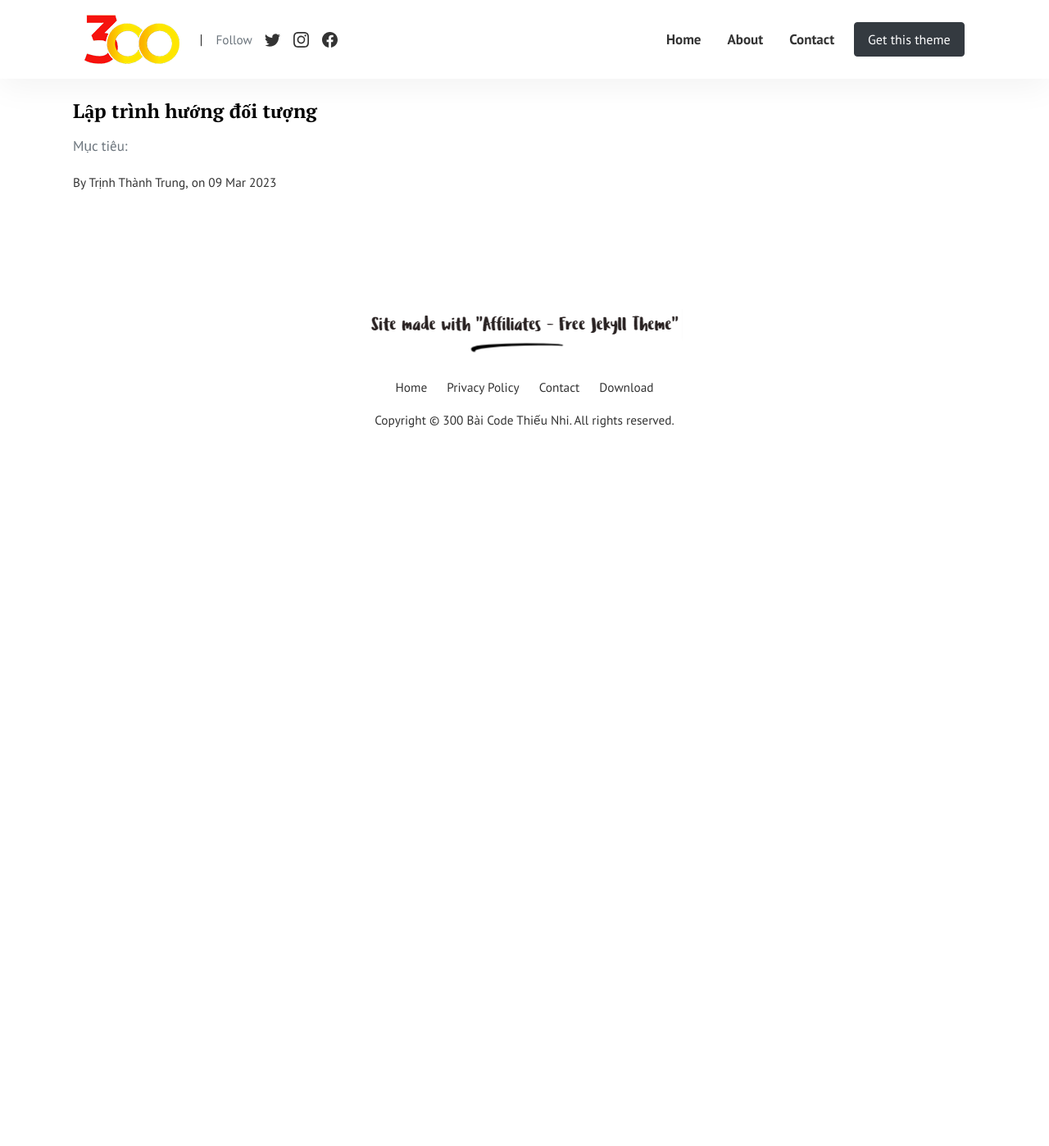
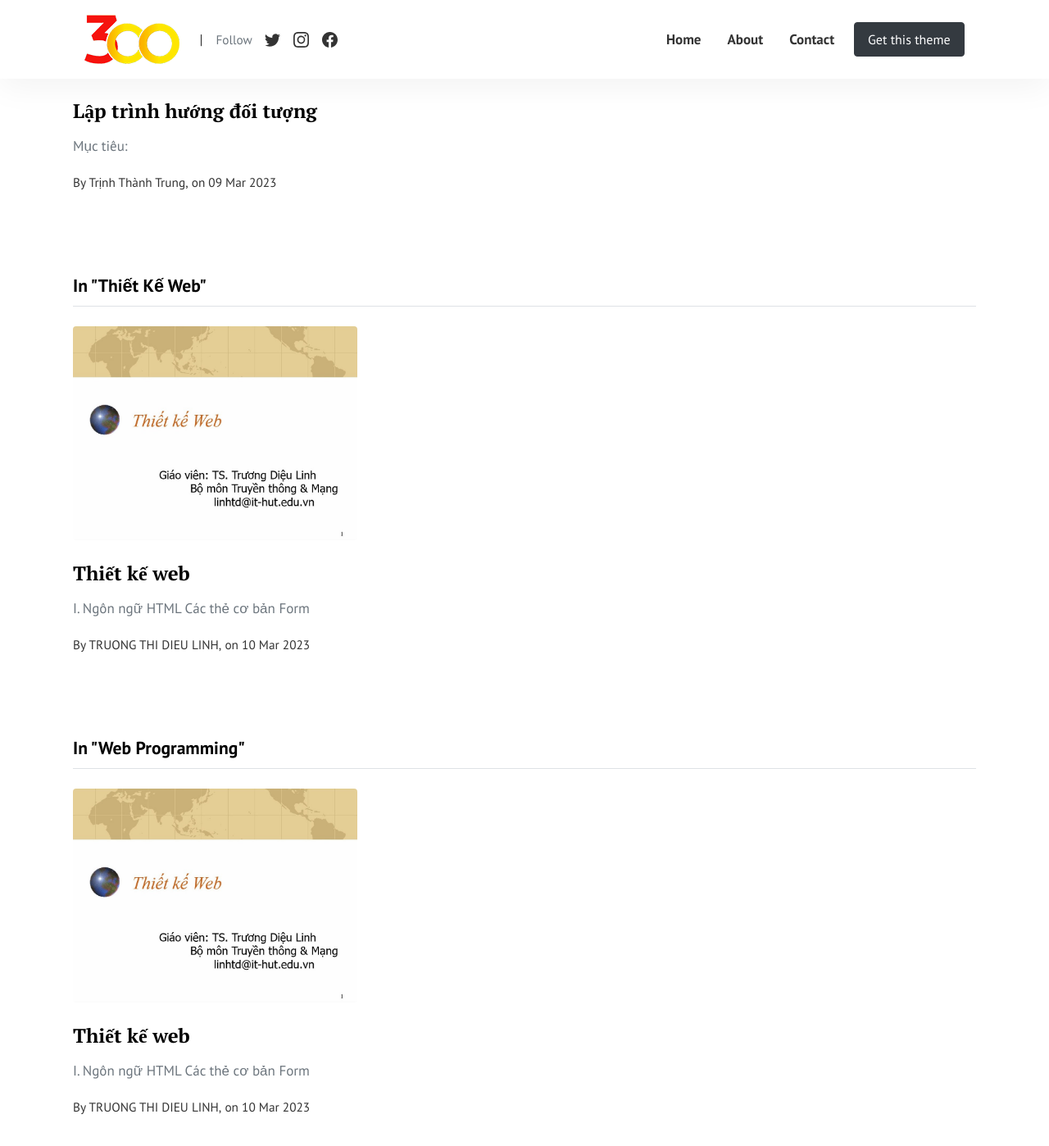
Before and after one commit to 300baicodethieunhi/300baicodethieunhi.github.io, a Jekyll site: the page built from pages/categories.html, in a window 1280 px wide and 1400 px high, scrolled down 15059 px. Shown: the whole window at 82% size. Built offline with Jekyll 4.4.1, drawn with Linux system fonts in a browser that asks for light colours; before the commit the page ends 15614 px from its top, so only the background shows below that.

Commit message:
Thiết kế web
Web programming

```diff
--- a/_config.yml
+++ b/_config.yml
@@ -32,6 +32,14 @@ authors:
     web: https://users.soict.hust.edu.vn/huonglt/
     twitter: mailto:huonglt-fit@mail.hut.edu.vn
     description: "Department of Information Systems, School of Information and Communication Technology"
+  linhtd:
+    name: TRUONG THI DIEU LINH, Ph.D.
+    display_name: TRUONG THI DIEU LINH
+    avatar: 'assets/images/linhtd.jpg'
+    email: linhtd@soict.hust.edu.vn
+    web: https://users.soict.hust.edu.vn/linhtd/
+    twitter: mailto:linhtd@soict.hust.edu.vn
+    description: "Ph.D, Université de Montréal, 2007"
   trungtt:
     name: Trịnh Thành Trung, PhD
     display_name: Trịnh Thành Trung
--- /dev/null
+++ b/_posts/2023-03-10-web-linhtd.md
@@ -0,0 +1,34 @@
+---
+layout: post
+title: Thiết kế web
+subtitle: Web programming
+author: linhtd
+categories: [ Thiết kế web, Web programming ]
+image: assets/images/linhtd/web.jpg
+---
+
+I. Ngôn ngữ HTML
+- [Các thẻ cơ bản](https://users.soict.hust.edu.vn/linhtd/courses/Web/HTML-1.ppt)
+- [Form](https://users.soict.hust.edu.vn/linhtd/courses/Web/HTML-2.ppt)
+
+II. [CSS](https://users.soict.hust.edu.vn/linhtd/courses/Web/CSS.ppt)
+
+III. Javascript
+- [Giới thiệu, kiểu dữ liệu và biến](https://users.soict.hust.edu.vn/linhtd/courses/Web/Javascript-1.ppt)
+- [Các tóan tử, cấu trúc điều khiển, hàm, sự kiện](https://users.soict.hust.edu.vn/linhtd/courses/Web/Javascript-2.ppt)
+- [Các đối tượng của Javascript, DOM, ví dụ](https://users.soict.hust.edu.vn/linhtd/courses/Web/Javascript-3.ppt)
+- Chương trình giải phương trình bậc 2: [version 1](https://users.soict.hust.edu.vn/linhtd/courses/Web/Vidu%20DOM/giai_phuong_trinh_bac_2.htm), [version 2](https://users.soict.hust.edu.vn/linhtd/courses/Web/Vidu%20DOM/giai_phuong_trinh_bac_2_v2.htm)
+
+IV. ASP
+- [Giới thiệu ASP và thiết lập môi trường](https://users.soict.hust.edu.vn/linhtd/courses/Web/asp-1.ppt)
+- [Truy cập CSDL với ADO](https://users.soict.hust.edu.vn/linhtd/courses/Web/asp-2.ppt)
+- Chương trình quan li sinh vien (chi download, khong xem duoc tren web): vidutonghop.asp, vidutonghop2.asp,database.mdb
+
+Thực hành:
+- [Thực hành HTML và CSS](https://users.soict.hust.edu.vn/linhtd/courses/Web/vidu_css_pagesetup.htm)
+- [Thực hành Javascript](https://users.soict.hust.edu.vn/linhtd/courses/Web/Vidu%20DOM/chuyen%20doi%20nam%20Duong%20lich-%20Am%20lich.pdf)
+- [Thực hành ASP](https://users.soict.hust.edu.vn/linhtd/courses/Web/ViduASP/Thuc%20hanh%20ASP.pdf)
+
+-----
+Tham khảo thêm:
+- [https://users.soict.hust.edu.vn/trungtt/?Resource___Slides___L%E1%BA%ADp_tr%C3%ACnh_C_n%C3%A2ng_cao](https://users.soict.hust.edu.vn/trungtt/?Resource___Slides___L%E1%BA%ADp_tr%C3%ACnh_C_n%C3%A2ng_cao)
```
Also changed, not shown: assets/images/linhtd.jpg (added), assets/images/linhtd/web.jpg (added), 9 other files.
